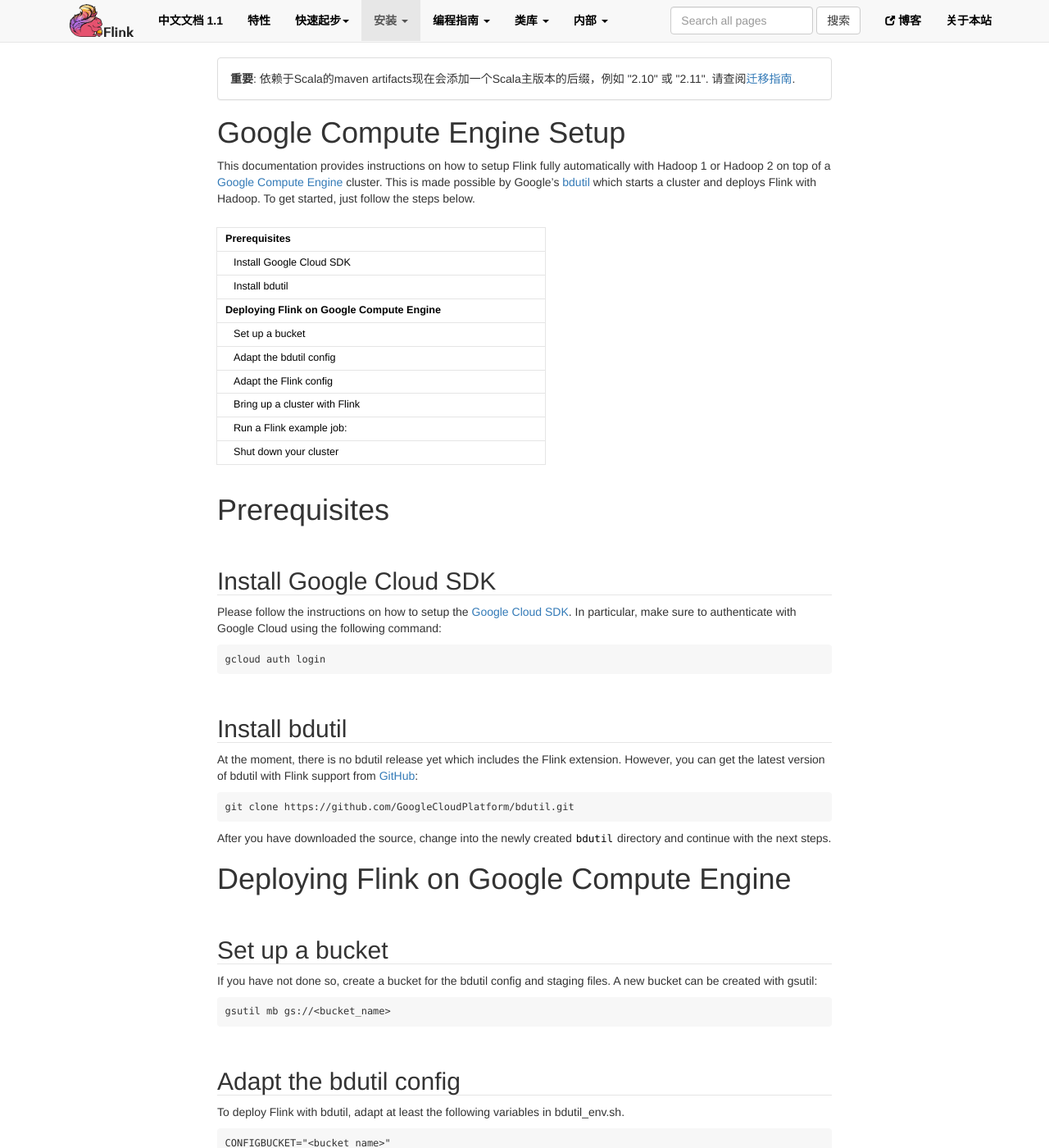
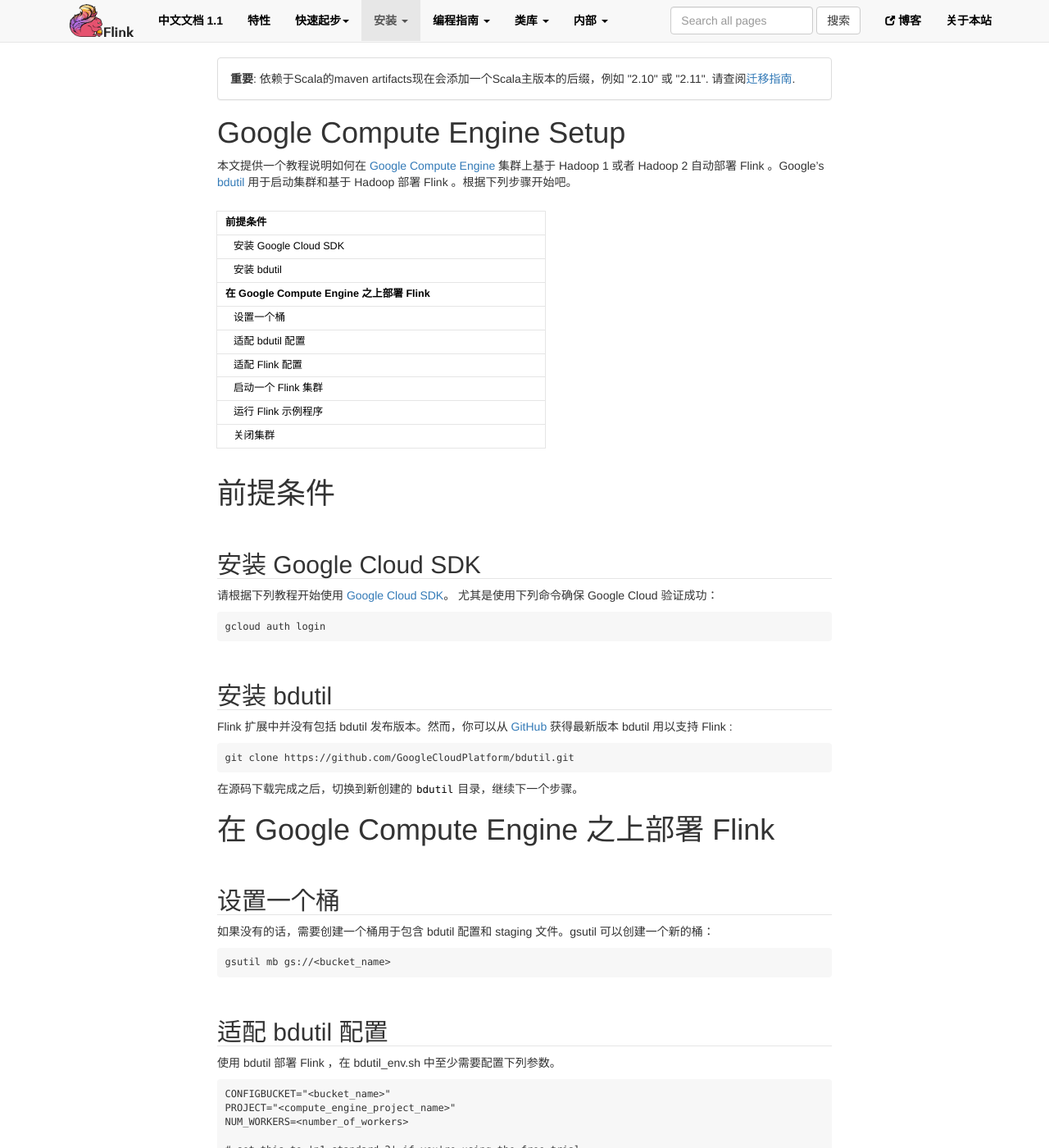
Before and after one commit to xuchuanyin/flink-china-doc, a Jekyll site: the page built from setup/gce_setup.md, in a window 1280 px wide and 1400 px high. Shown: the whole window at 82% size. Built offline with Jekyll 4.4.1, drawn with Linux system fonts in a browser that asks for light colours; nearby versions of some CDN libraries; comment, search, counter and statistics services are not loaded; some of the changed text lies outside the part shown.

Commit message:
gce setup translate

```diff
--- a/setup/gce_setup.md
+++ b/setup/gce_setup.md
@@ -24,41 +24,38 @@ under the License.
 -->
 
 
-This documentation provides instructions on how to setup Flink fully automatically with Hadoop 1 or Hadoop 2 on top of a [Google Compute Engine](https://cloud.google.com/compute/) cluster. This is made possible by Google's [bdutil](https://cloud.google.com/hadoop/bdutil) which starts a cluster and deploys Flink with Hadoop. To get started, just follow the steps below.
+本文提供一个教程说明如何在  [Google Compute Engine](https://cloud.google.com/compute/) 集群上基于 Hadoop 1 或者 Hadoop 2 自动部署 Flink 。Google's [bdutil](https://cloud.google.com/hadoop/bdutil) 用于启动集群和基于 Hadoop 部署 Flink 。根据下列步骤开始吧。
 
 * This will be replaced by the TOC
 {:toc}
 
-# Prerequisites
+# 前提条件
 
-## Install Google Cloud SDK
+## 安装 Google Cloud SDK
 
-Please follow the instructions on how to setup the [Google Cloud SDK](https://cloud.google.com/sdk/). In particular, make sure to authenticate with Google Cloud using the following command:
+请根据下列教程开始使用 [Google Cloud SDK](https://cloud.google.com/sdk/)。 尤其是使用下列命令确保 Google Cloud 验证成功：
 
     gcloud auth login
 
-## Install bdutil
+## 安装 bdutil
 
-At the moment, there is no bdutil release yet which includes the Flink
-extension. However, you can get the latest version of bdutil with Flink support
-from [GitHub](https://github.com/GoogleCloudPlatform/bdutil):
+Flink 扩展中并没有包括 bdutil 发布版本。然而，你可以从 [GitHub](https://github.com/GoogleCloudPlatform/bdutil) 获得最新版本 bdutil 用以支持 Flink :
 
     git clone https://github.com/GoogleCloudPlatform/bdutil.git
 
-After you have downloaded the source, change into the newly created `bdutil` directory and continue with the next steps.
+在源码下载完成之后，切换到新创建的 `bdutil` 目录，继续下一个步骤。
 
-# Deploying Flink on Google Compute Engine
+# 在 Google Compute Engine 之上部署 Flink
 
-## Set up a bucket
+## 设置一个桶
 
-If you have not done so, create a bucket for the bdutil config and staging files. A new bucket can be created with gsutil:
+如果没有的话，需要创建一个桶用于包含 bdutil 配置和 staging 文件。gsutil 可以创建一个新的桶：
 
     gsutil mb gs://<bucket_name>
 
-## Adapt the bdutil config
+## 适配 bdutil 配置
 
-To deploy Flink with bdutil, adapt at least the following variables in
-bdutil_env.sh.
+使用 bdutil 部署 Flink ，在 bdutil_env.sh 中至少需要配置下列参数。
 
     CONFIGBUCKET="<bucket_name>"
     PROJECT="<compute_engine_project_name>"
@@ -70,24 +67,24 @@ bdutil_env.sh.
     # for example: "europe-west1-d"
     GCE_ZONE="<gce_zone>"
 
-## Adapt the Flink config
+## 适配 Flink 配置
 
-bdutil's Flink extension handles the configuration for you. You may additionally adjust configuration variables in `extensions/flink/flink_env.sh`. If you want to make further configuration, please take a look at [configuring Flink](config.html). You will have to restart Flink after changing its configuration using `bin/stop-cluster` and `bin/start-cluster`.
+bdutil 的 Flink 扩展为你处理 Flink 配置。你可以在 `extensions/flink/flink_env.sh` 中添加配置参数。如果想进一步了解配置参数，请见 [configuring Flink](config.html) 。在修改配置之后需要使用`bin/stop-cluster` 和 `bin/start-cluster`重启Flink。
 
-## Bring up a cluster with Flink
+## 启动一个 Flink 集群
 
-To bring up the Flink cluster on Google Compute Engine, execute:
+在 Google Compute Engine 上启动一个 Flink 集群，执行命令：
 
     ./bdutil -e extensions/flink/flink_env.sh deploy
 
-## Run a Flink example job:
+## 运行 Flink 示例程序
 
     ./bdutil shell
     cd /home/hadoop/flink-install/bin
     ./flink run ../examples/batch/WordCount.jar gs://dataflow-samples/shakespeare/othello.txt gs://<bucket_name>/output
 
-## Shut down your cluster
+## 关闭集群
 
-Shutting down a cluster is as simple as executing
+关闭一个 Flink 集群只需执行
 
     ./bdutil -e extensions/flink/flink_env.sh delete
```
